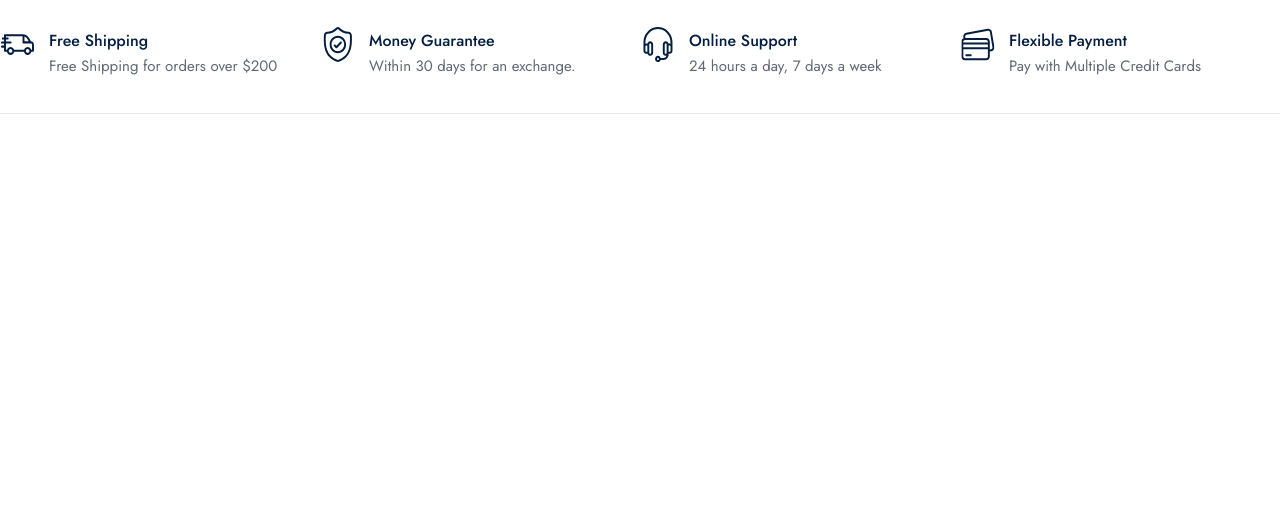
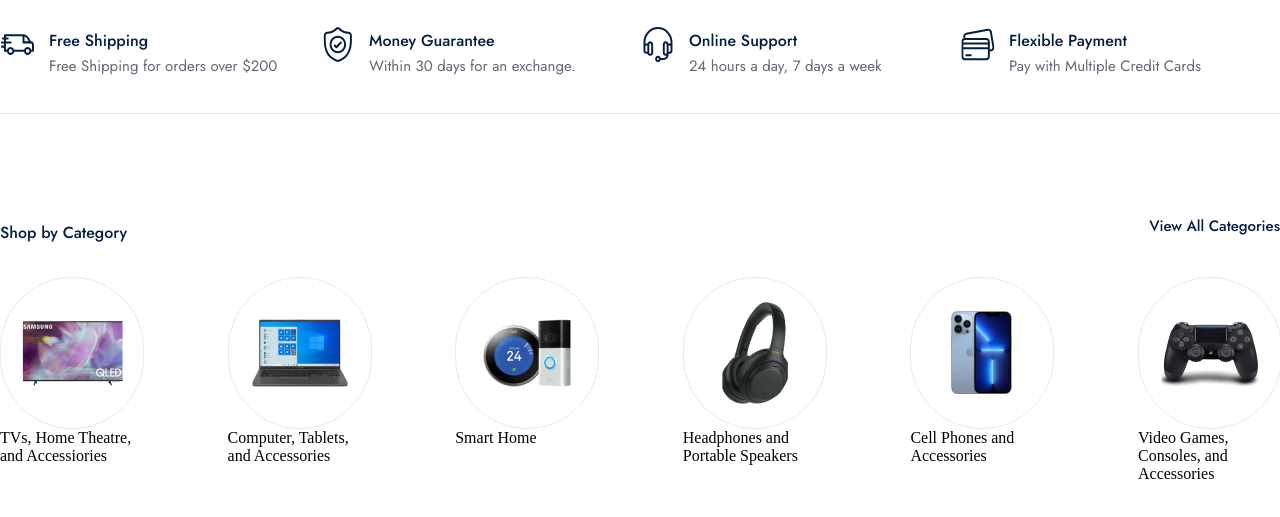
Before and after one commit to Jony0998/zenmart, a plain HTML site: page index.html in a window 1280 px wide. Shown: the part 733-1250 px from the top of the page. Before the commit the page ends 907 px from the top, so only its background shows below. Drawn offline with Linux system fonts and the light colour scheme; files whose address does not match are found by name.

Commit message:
feat: completed category section view

```diff
--- a/index.html
+++ b/index.html
@@ -179,6 +179,55 @@
 
         </div>
       </div>
+      <div class="shop_category_frame">
+        <div class="container">
+          <div class="category_top">
+            <span>Shop by Category</span>
+            <a href=""> View All Categories</a>
+          </div>
+          <div class="category_wrapper">
+            <div class="category_box">
+              <div class="category_img_box">
+                <img src="public/image/category/tv.png" alt="">
+              </div>
+              <span>TVs, Home Theatre, and Accessiories </span>
+            </div>
+            <div class="category_box">
+              <div class="category_img_box">
+                <img src="public/image/category/computer.png" alt="">
+              </div>
+              <span>Computer, Tablets, and Accessories</span>
+            </div>
+            <div class="category_box">
+              <div class="category_img_box">
+                <img src="public/image/category/smart.png" alt="">
+              </div>
+              <span>Smart Home </span>
+            </div>
+            <div class="category_box">
+              <div class="category_img_box">
+                <img src="public/image/category/headphone.png" alt="">
+              </div>
+              <span>Headphones and  Portable Speakers</span>
+            </div>
+            <div class="category_box">
+              <div class="category_img_box">
+                <img src="public/image/category/phone.png" alt="">
+              </div>
+              <span>Cell Phones and
+                Accessories</span>
+            </div>
+            <div class="category_box">
+              <div class="category_img_box">
+                <img src="public/image/category/game.png" alt="">
+              </div>
+              <span>Video Games, Consoles,
+                and Accessories </span>
+            </div>
+
+          </div>
+        </div>
+      </div>
     </div>
   </body>
 </html>
--- a/public/home.css
+++ b/public/home.css
@@ -230,3 +230,97 @@
 
   color: #626974;
 }
+
+/*SHOP CATEGORY*/
+
+.shop_category_frame {
+  position: relative;
+  margin-top: 90px;
+  width: 100%;
+  height: auto;
+
+  display: flex;
+  justify-content: center;
+}
+
+.shop_category_frame .container {
+  flex-direction: column;
+}
+
+.shop_category_frame .container .category_top {
+  width: 100%;
+  height: auto;
+
+  display: flex;
+  flex-direction: row;
+  justify-content: space-between;
+  align-items: center;
+}
+
+.shop_category_frame .category_top span {
+  font-family: "Jost";
+  font-style: normal;
+  font-weight: 500;
+  font-size: 28px;
+  line-height: 40px;
+
+  color: #041e42;
+}
+
+.shop_category_frame .category_top a {
+  font-family: "Jost";
+  font-style: normal;
+  font-weight: 500;
+  font-size: 15px;
+  line-height: 22px;
+
+  color: #041e42;
+}
+
+.shop_category_frame .category_top a:hover {
+  border-bottom: 2px solid;
+}
+
+.shop_category_frame .container .category_wrapper {
+  margin-top: 30px;
+  width: auto;
+
+  display: flex;
+  flex-direction: row;
+  justify-content: space-between;
+}
+
+.shop_category_frame .category_wrapper .category_box {
+  width: 142px;
+  height: auto;
+
+  display: flex;
+  flex-direction: column;
+  cursor: pointer;
+}
+
+.shop_category_frame .category_box .category_img_box {
+  width: 100%;
+  height: 150px;
+
+  display: flex;
+  align-items: center;
+  justify-content: center;
+
+  border: 1px solid #eaeaea;
+  border-radius: 150px;
+}
+
+.shop_category_frame .category_top span {
+  margin-top: 15px;
+
+  font-family: "Jost";
+  font-style: normal;
+  font-weight: 500;
+  font-size: 16px;
+  line-height: 28px;
+
+  text-align: center;
+
+  color: #041e42;
+}
```
